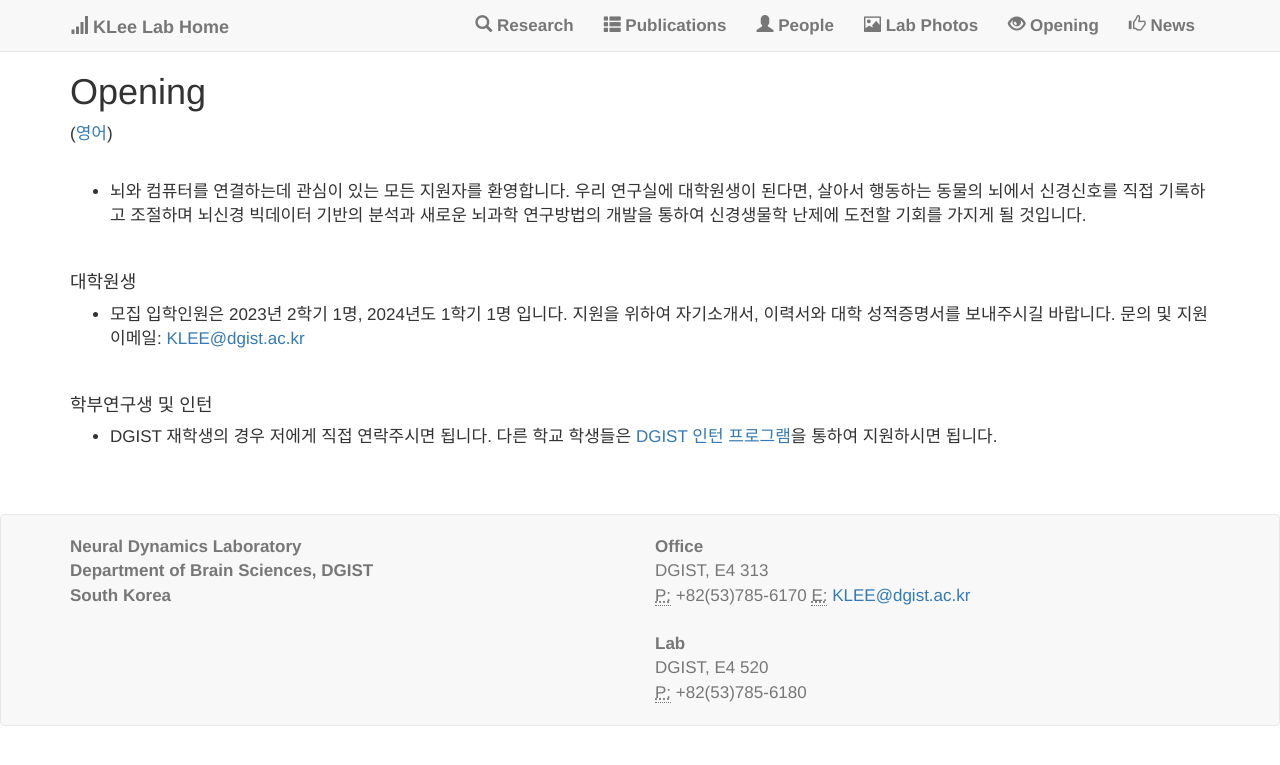
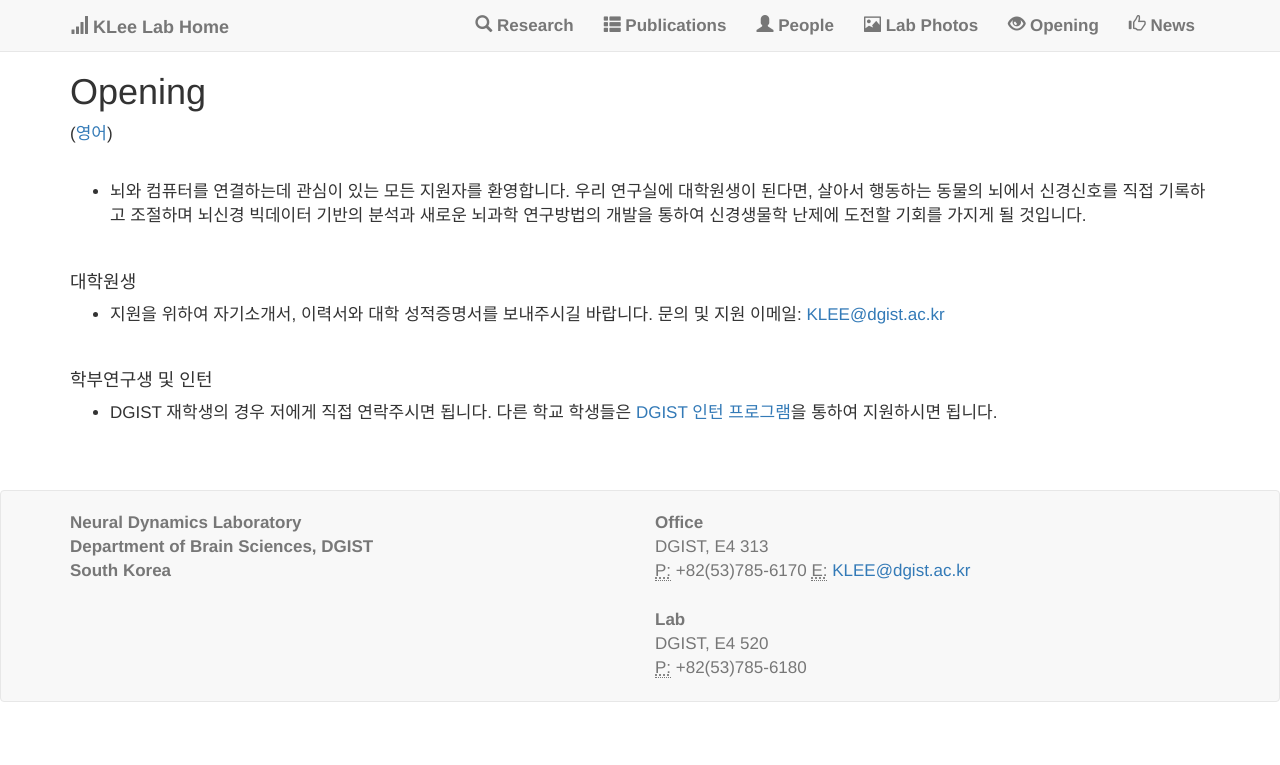
Before and after one commit to kleelab/kleelab.github.io, a Jekyll site: the page built from joinusK.html, in a window 1280 px wide. Shown: the top 765 px of the page. Built offline with Jekyll 4.4.1, drawn with Linux system fonts in a browser that asks for light colours; nearby versions of some CDN libraries; a style sheet for code colours, icons or effects is not loaded.

Commit message:
Update joinusK.html

```diff
--- a/joinusK.html
+++ b/joinusK.html
@@ -17,7 +17,7 @@ layout: default
        <p>
        <ul>
      <li>
-         모집 입학인원은 2023년 2학기 1명, 2024년도 1학기 1명 입니다. 지원을 위하여 자기소개서, 이력서와 대학 성적증명서를 보내주시길 바랍니다. 문의 및 지원 이메일: <a href="mailto:KLEE@dgist.ac.kr">KLEE@dgist.ac.kr</a> </p>
+         지원을 위하여 자기소개서, 이력서와 대학 성적증명서를 보내주시길 바랍니다. 문의 및 지원 이메일: <a href="mailto:KLEE@dgist.ac.kr">KLEE@dgist.ac.kr</a> </p>
       </ul>
 <br>
 
```
